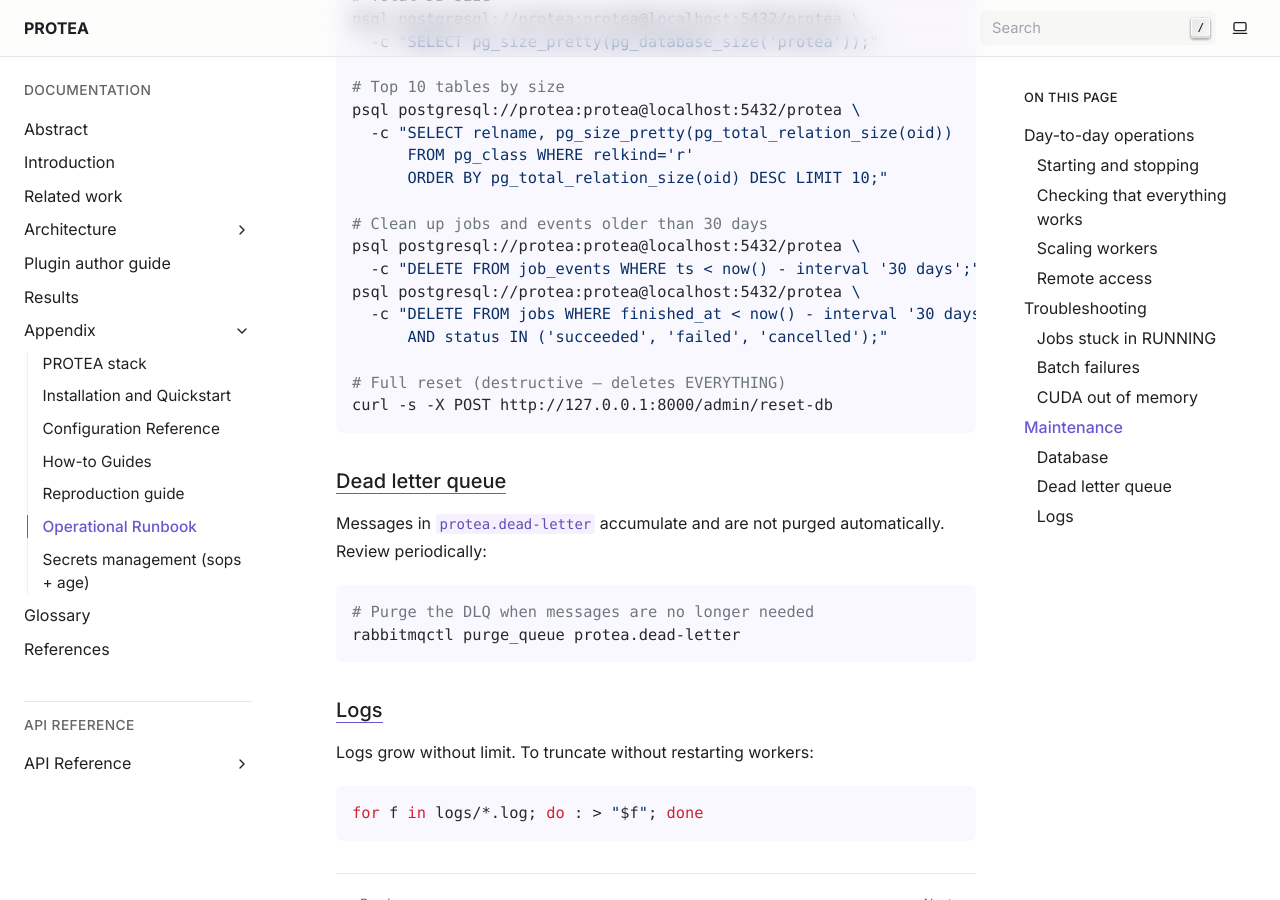
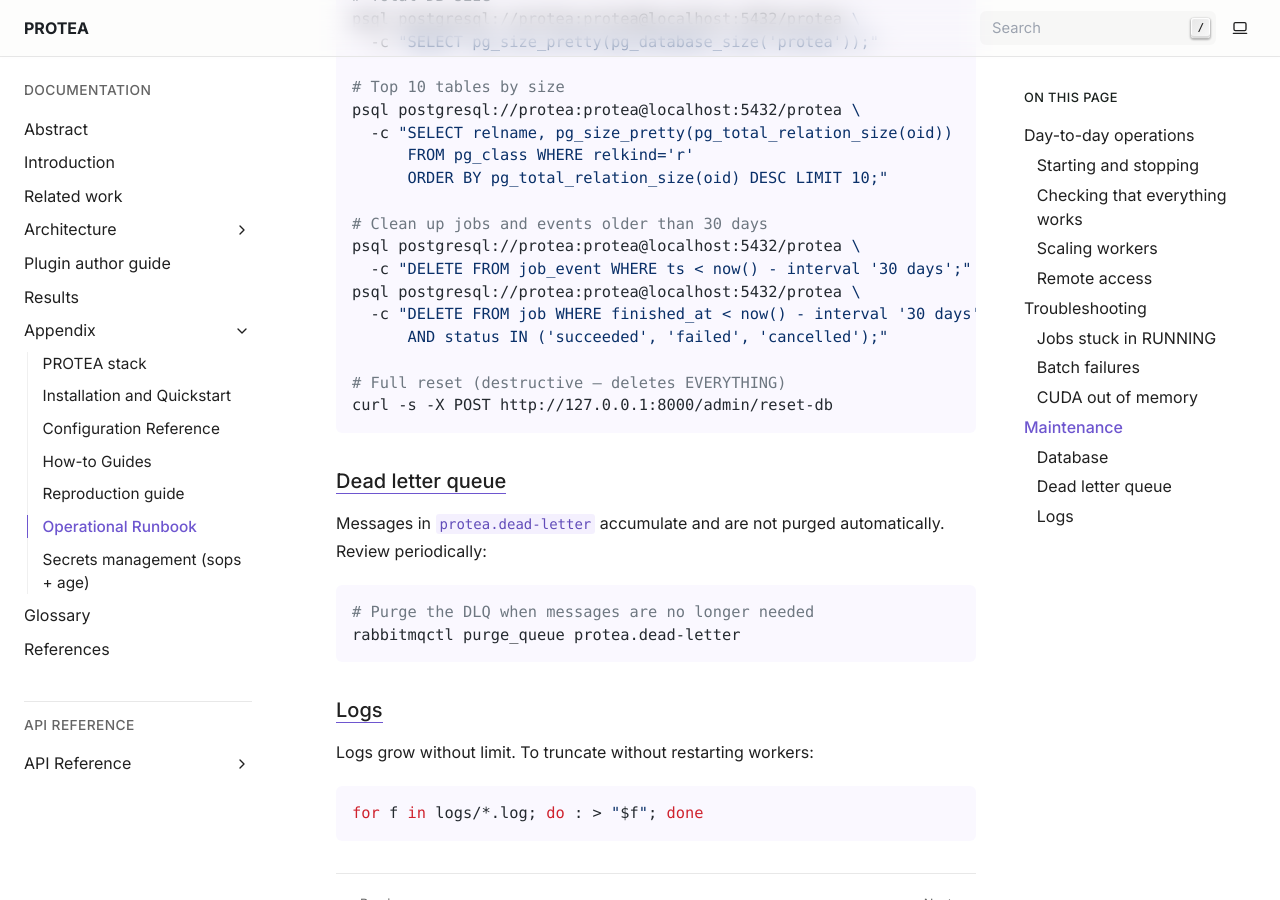
Before and after one commit to frapercan/PROTEA, a Sphinx documentation site: the page built from docs/source/appendix/runbook.rst, in a window 1280 px wide and 900 px high, scrolled down 4544 px. Built offline with Sphinx 7.4.7, drawn with Linux system fonts in a browser that asks for light colours.

Commit message:
docs(runbook): fix wrong job table names in maintenance SQL (#105)
## Drift fixed

The \"Maintenance\" section of the operational runbook referenced
PostgreSQL tables \`jobs\` and \`job_events\`, but
\`protea/infrastructure/orm/models/job.py:26,76\` declares
\`__tablename__ = \"job\"\` and \`__tablename__ = \"job_event\"\` (both
singular). An operator copy-pasting the cleanup SQL would get \`relation
\"jobs\" does not exist\` and \`relation \"job_events\" does not
exist\`.

| Location | Before | After |

|---------------------------------|--------------------------------------------------|------------------------------------------------|
| Line 117 (Batch failures prose) | \`row in \\\`\\\`jobs\\\`\\\`\` |
\`row in \\\`\\\`job\\\`\\\`` |
| Line 188 (cleanup SQL #1) | \`DELETE FROM job_events WHERE ts < ...\`
| \`DELETE FROM job_event WHERE ts < ...\` |
| Line 190 (cleanup SQL #2) | \`DELETE FROM jobs WHERE finished_at <
...\` | \`DELETE FROM job WHERE finished_at < ...\` |

Column names (\`ts\`, \`finished_at\`) and status-enum values
(\`succeeded\`, \`failed\`, \`cancelled\`) were already correct — the
only drift was the table-name plural.

## Verification

\`\`\`
\$ poetry run sphinx-build -W --keep-going -b html docs/source /tmp/out
build succeeded.
\`\`\`

Zero warnings.

## Stack note

Single file; independent of PRs #97, #102, #103 (all open).

```diff
--- a/docs/source/appendix/runbook.rst
+++ b/docs/source/appendix/runbook.rst
@@ -114,7 +114,7 @@ Batch failures
 ~~~~~~~~~~~~~~
 
 Batches (``compute_embeddings_batch``, ``predict_go_terms_batch``) do not
-have their own row in ``jobs``.  To diagnose:
+have their own row in ``job``.  To diagnose:
 
 1. **Parent job events** — failures are recorded as ``child.failed``:
 
@@ -185,9 +185,9 @@ Database
 
    # Clean up jobs and events older than 30 days
    psql postgresql://protea:protea@localhost:5432/protea \
-     -c "DELETE FROM job_events WHERE ts < now() - interval '30 days';"
+     -c "DELETE FROM job_event WHERE ts < now() - interval '30 days';"
    psql postgresql://protea:protea@localhost:5432/protea \
-     -c "DELETE FROM jobs WHERE finished_at < now() - interval '30 days'
+     -c "DELETE FROM job WHERE finished_at < now() - interval '30 days'
          AND status IN ('succeeded', 'failed', 'cancelled');"
 
    # Full reset (destructive — deletes EVERYTHING)
```
